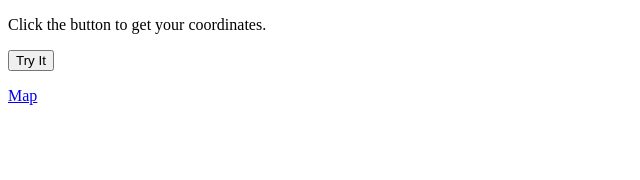
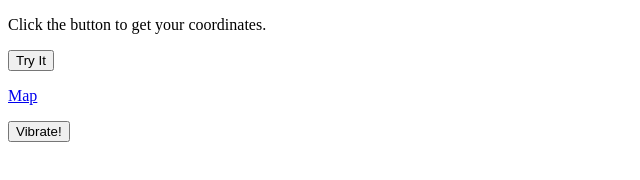
Before and after one commit to Jamie228/Jamie228.github.io, a plain HTML site: page index.html in a window 1280 px wide. Shown: the whole page, without its empty margins (0-640 px from the left). Drawn offline with Linux system fonts and the light colour scheme.

Commit message:
Vibrate?

```diff
--- a/index.html
+++ b/index.html
@@ -34,5 +34,12 @@
     </script>
 
     <p><a href="map.html">Map</a></p>
+    <button onclick="vibrate()">Vibrate!</button>
+
+    <script>
+        function vibrate() {
+            window.navigator.vibrate(200);
+        }
+    </script>
   </body>
 </html>
```
